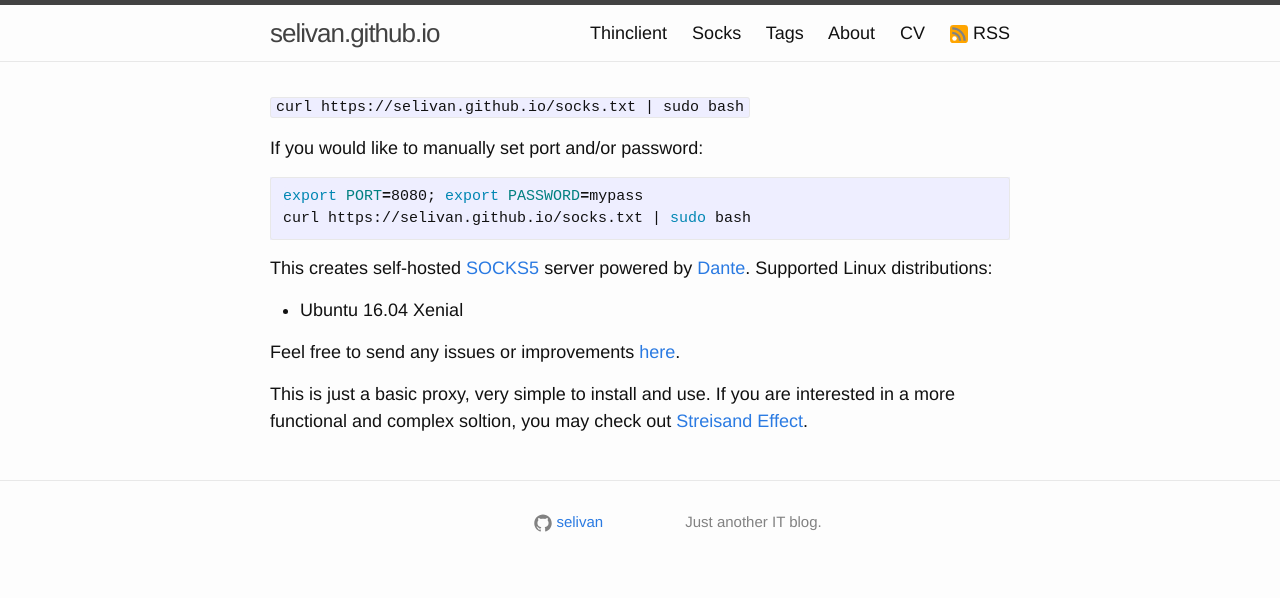
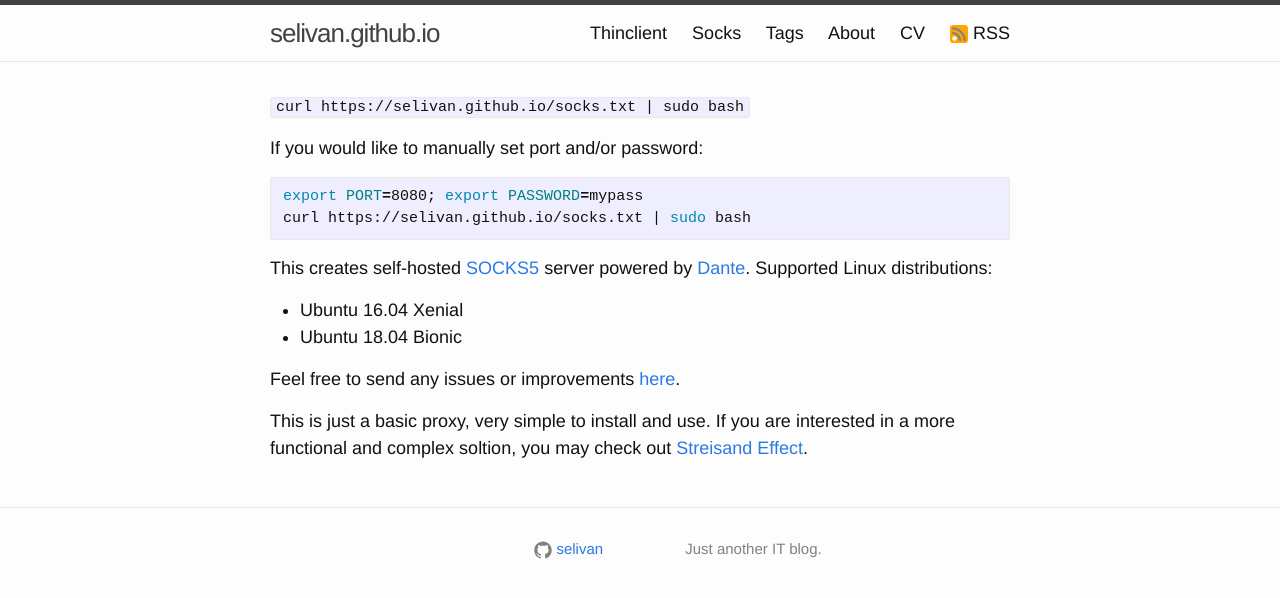
Before and after one commit to selivan/selivan.github.io, a Jekyll site: the page built from socks/index.md, in a window 1280 px wide. Shown: the top 598 px of the page. Built offline with Jekyll 4.4.1, drawn with Linux system fonts in a browser that asks for light colours.

Commit message:
Update index.md

```diff
--- a/socks/index.md
+++ b/socks/index.md
@@ -13,6 +13,7 @@
 
 This creates self-hosted [SOCKS5](https://en.wikipedia.org/wiki/SOCKS) server powered by [Dante](http://www.inet.no/dante/). Supported Linux distributions:
 * Ubuntu 16.04 Xenial
+* Ubuntu 18.04 Bionic
 
 Feel free to send any issues or improvements [here](https://github.com/selivan/selivan.github.io-socks/issues).
 
```
